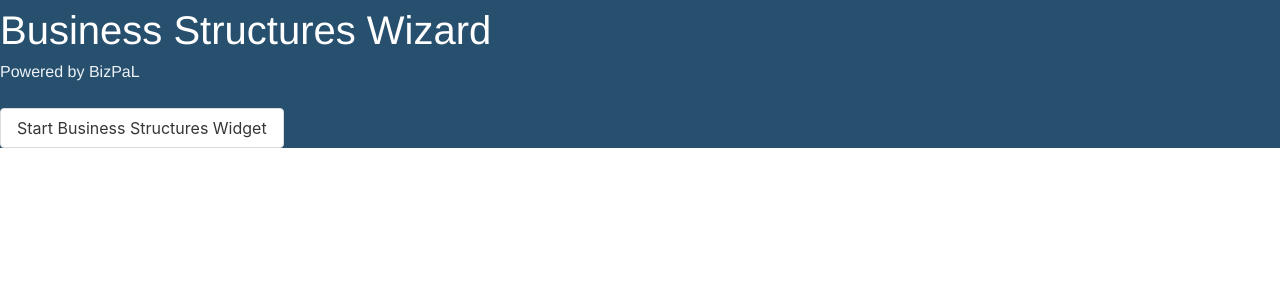
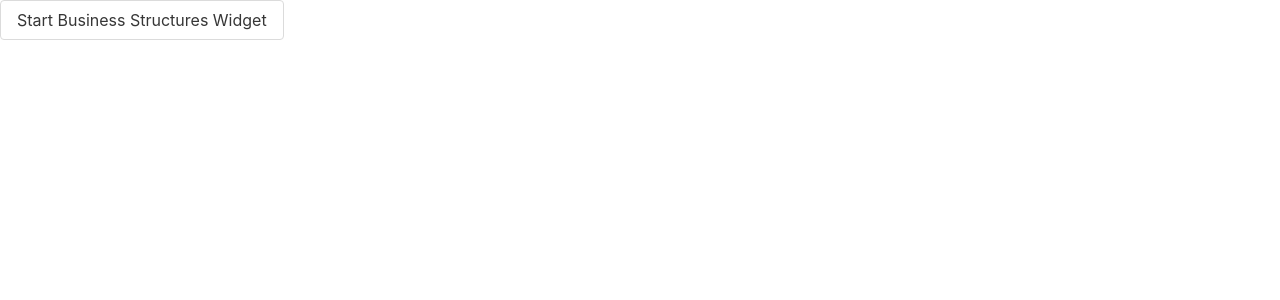
Before and after one commit to bcgov/entity-selection-tool, a Vue app: page / in a window 1280 px wide. Shown: the top 300 px of the page. Built offline with nearby package versions, Linux system fonts and the light colour scheme.

Commit message:
removed app header

```diff
--- a/src/App.vue
+++ b/src/App.vue
@@ -1,10 +1,5 @@
 <template>
   <div id="app">
-    <h1 style="font-size:40px">
-      {{ $t("business_structures") }}
-    </h1>
-    <p>Powered by BizPaL</p>
-    <br />
     <b-button @click="homeModal()">
       Start Business Structures Widget
     </b-button>
@@ -32,14 +27,6 @@ export default {
 };
 </script>
 <style>
-#app {
-  font-family: "Avenir", Helvetica, Arial, sans-serif;
-  -webkit-font-smoothing: antialiased;
-  -moz-osx-font-smoothing: grayscale;
-  text-align: left;
-  color: #edf3f7;
-  background-color: #274f6e;
-}
 h1 {
   align-content: center;
   color: white;
```
